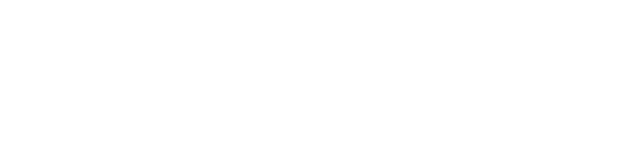
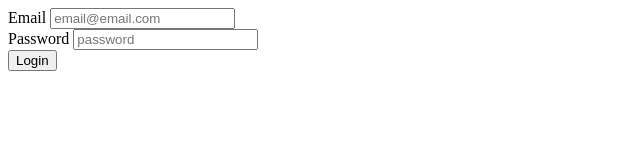
Before and after one commit to MitchGuth/silverTwilightClub, a plain HTML site: page index.html in a window 1280 px wide. Shown: the whole page, without its empty margins (0-640 px from the left). Drawn offline with Linux system fonts and the light colour scheme.

Commit message:
creates login form and adds blank css file

```diff
--- a/index.html
+++ b/index.html
@@ -7,6 +7,19 @@
     <title>Document</title>
 </head>
 <body>
-
+    <div class="main">
+        <form data-coffee-order="form">
+            <div class="form-group">
+                <label for="emailInput">Email</label>
+                <input class="form-control" type="email" name="emailAddress" id="emailInput" value="" placeholder="email@email.com">
+            </div>
+            <div class="form-group">
+                <label for="passwordInput">Password</label>
+                <input class="form-control" type="password" name="password" id="passwordInput" value="" placeholder="password">
+            </div>
+                <button type="submit" class="btn btn-default">Login</button>
+        </form>
+    </div>
+    <script type="text/javascript" src="login.js"></script>
 </body>
 </html>
```
Also changed, not shown: login.css (added), styles.css (deleted), 1 other file.
